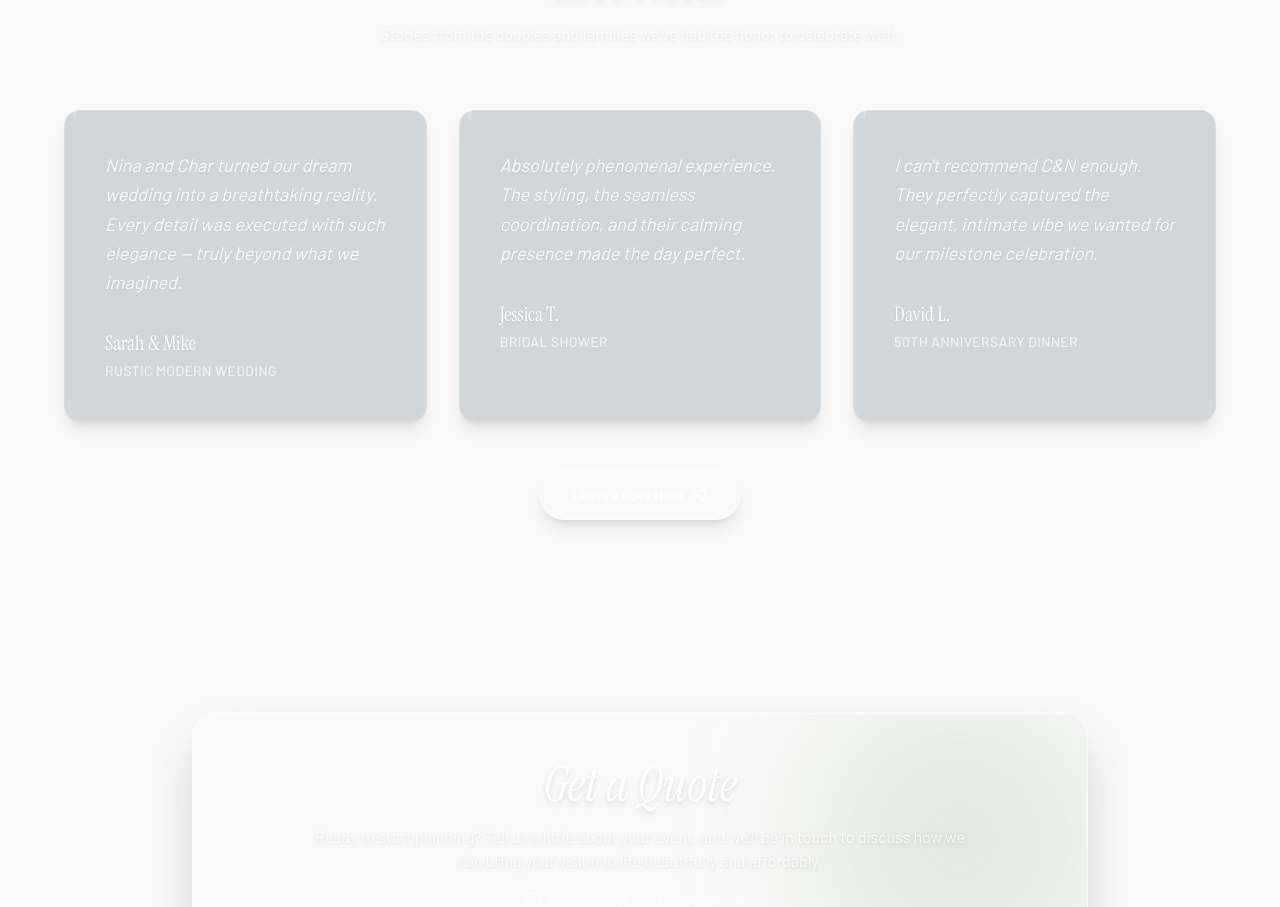
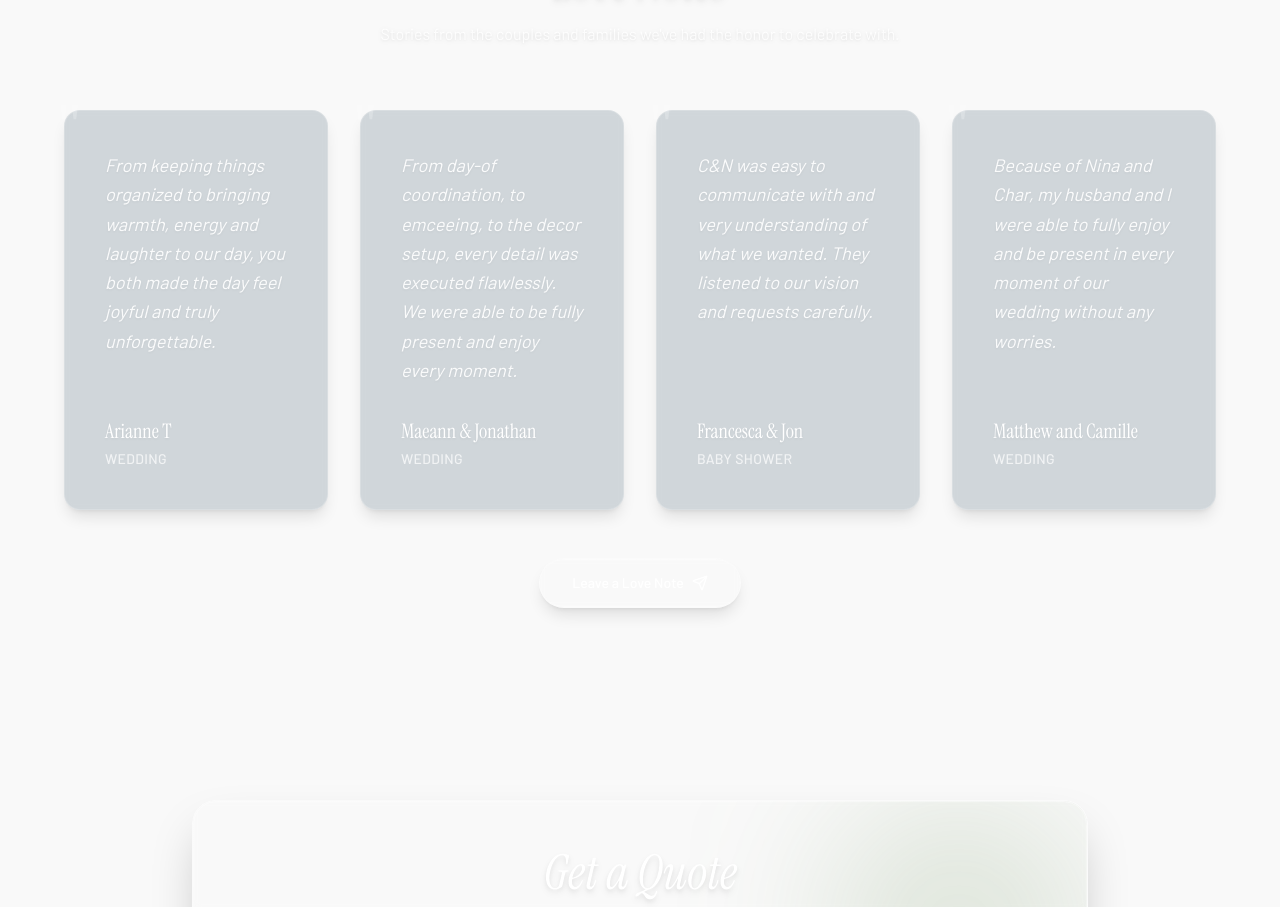
Before and after one commit to arkadberu-trmib/cn-event-management, a React (Vite) app: page / in a window 1280 px wide. Shown: the part 3495-4402 px from the top of the page. Built offline with nearby package versions, Linux system fonts and the light colour scheme.

Commit message:
Replace placeholder love notes with real reviews

```diff
--- a/src/components/Testimonials.tsx
+++ b/src/components/Testimonials.tsx
@@ -32,19 +32,24 @@ export function Testimonials() {
 
   const testimonials = [
     {
-      quote: "Nina and Char turned our dream wedding into a breathtaking reality. Every detail was executed with such elegance — truly beyond what we imagined.",
-      author: "Sarah & Mike",
-      event: "Rustic Modern Wedding"
+      quote: "From keeping things organized to bringing warmth, energy and laughter to our day, you both made the day feel joyful and truly unforgettable.",
+      author: "Arianne T",
+      event: "Wedding"
     },
     {
-      quote: "Absolutely phenomenal experience. The styling, the seamless coordination, and their calming presence made the day perfect.",
-      author: "Jessica T.",
-      event: "Bridal Shower"
+      quote: "From day-of coordination, to emceeing, to the decor setup, every detail was executed flawlessly. We were able to be fully present and enjoy every moment.",
+      author: "Maeann & Jonathan",
+      event: "Wedding"
     },
     {
-      quote: "I can't recommend C&N enough. They perfectly captured the elegant, intimate vibe we wanted for our milestone celebration.",
-      author: "David L.",
-      event: "50th Anniversary Dinner"
+      quote: "C&N was easy to communicate with and very understanding of what we wanted. They listened to our vision and requests carefully.",
+      author: "Francesca & Jon",
+      event: "Baby Shower"
+    },
+    {
+      quote: "Because of Nina and Char, my husband and I were able to fully enjoy and be present in every moment of our wedding without any worries.",
+      author: "Matthew and Camille",
+      event: "Wedding"
     }
   ];
 
@@ -135,15 +140,15 @@ export function Testimonials() {
         </motion.p>
       </div>
 
-      <div className="grid grid-cols-1 md:grid-cols-3 gap-8 relative z-10">
+      <div className="grid grid-cols-1 gap-8 relative z-10 md:grid-cols-2 xl:grid-cols-4">
         {testimonials.map((testimonial, i) => (
           <motion.div
-            key={i}
+            key={testimonial.author}
             initial={{ opacity: 0, y: 30 }}
             whileInView={{ opacity: 1, y: 0 }}
             viewport={{ once: true, margin: "-50px" }}
             transition={{ delay: i * 0.15, duration: 0.6 }}
-            className="relative rounded-2xl border border-white/20 bg-[#314b5f]/20 p-10 shadow-lg backdrop-blur-sm transition-all duration-300 hover:bg-[#314b5f]/28 hover:shadow-2xl"
+            className="relative flex h-full flex-col rounded-2xl border border-white/20 bg-[#314b5f]/20 p-8 shadow-lg backdrop-blur-sm transition-all duration-300 hover:bg-[#314b5f]/28 hover:shadow-2xl lg:p-10"
           >
             <div className="absolute -top-4 -left-2 text-white/20 text-6xl font-heading leading-none font-serif">"</div>
             <p className="text-white/90 text-lg leading-relaxed relative z-10 mb-8 italic drop-shadow-sm">
```
